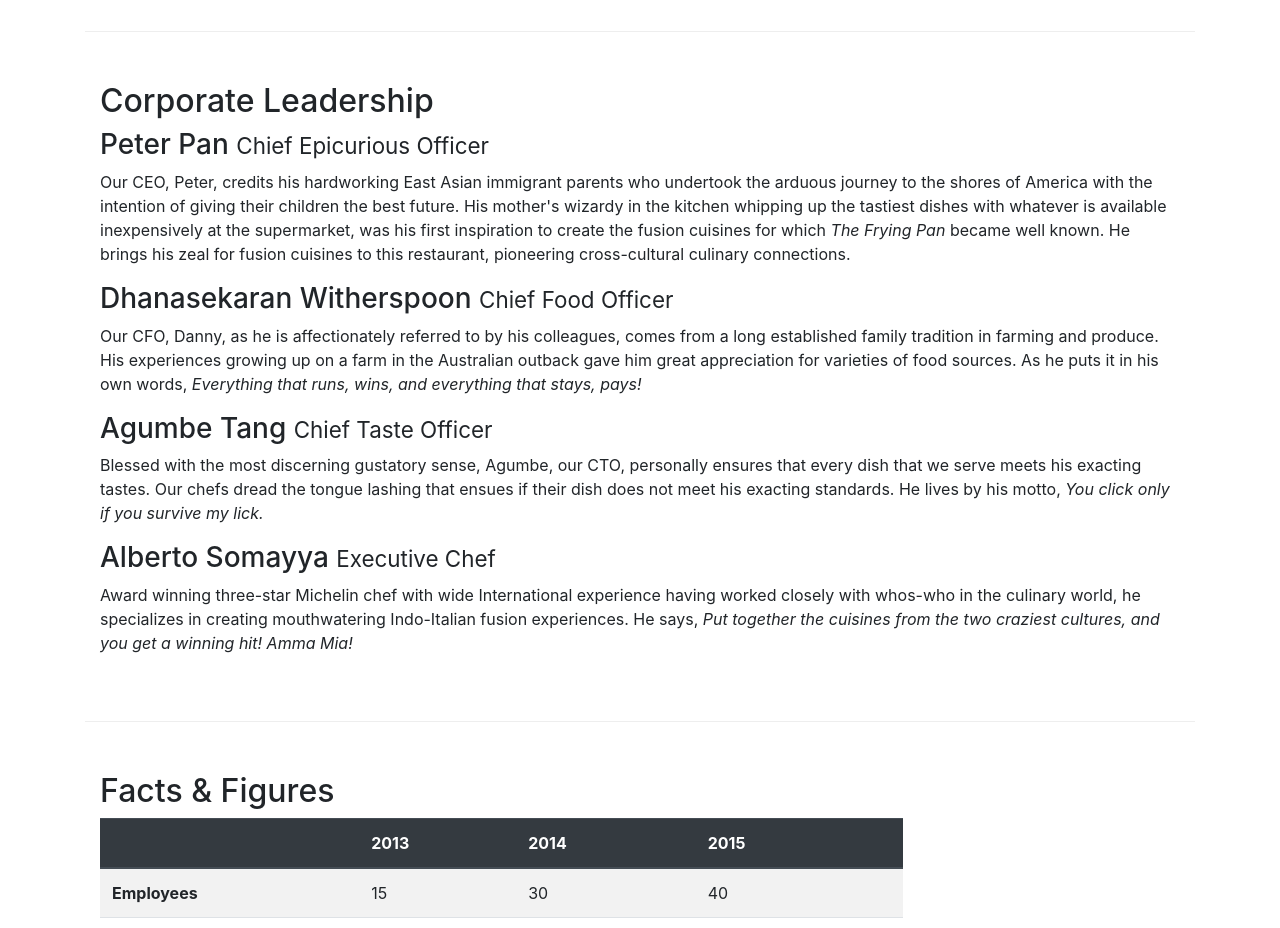
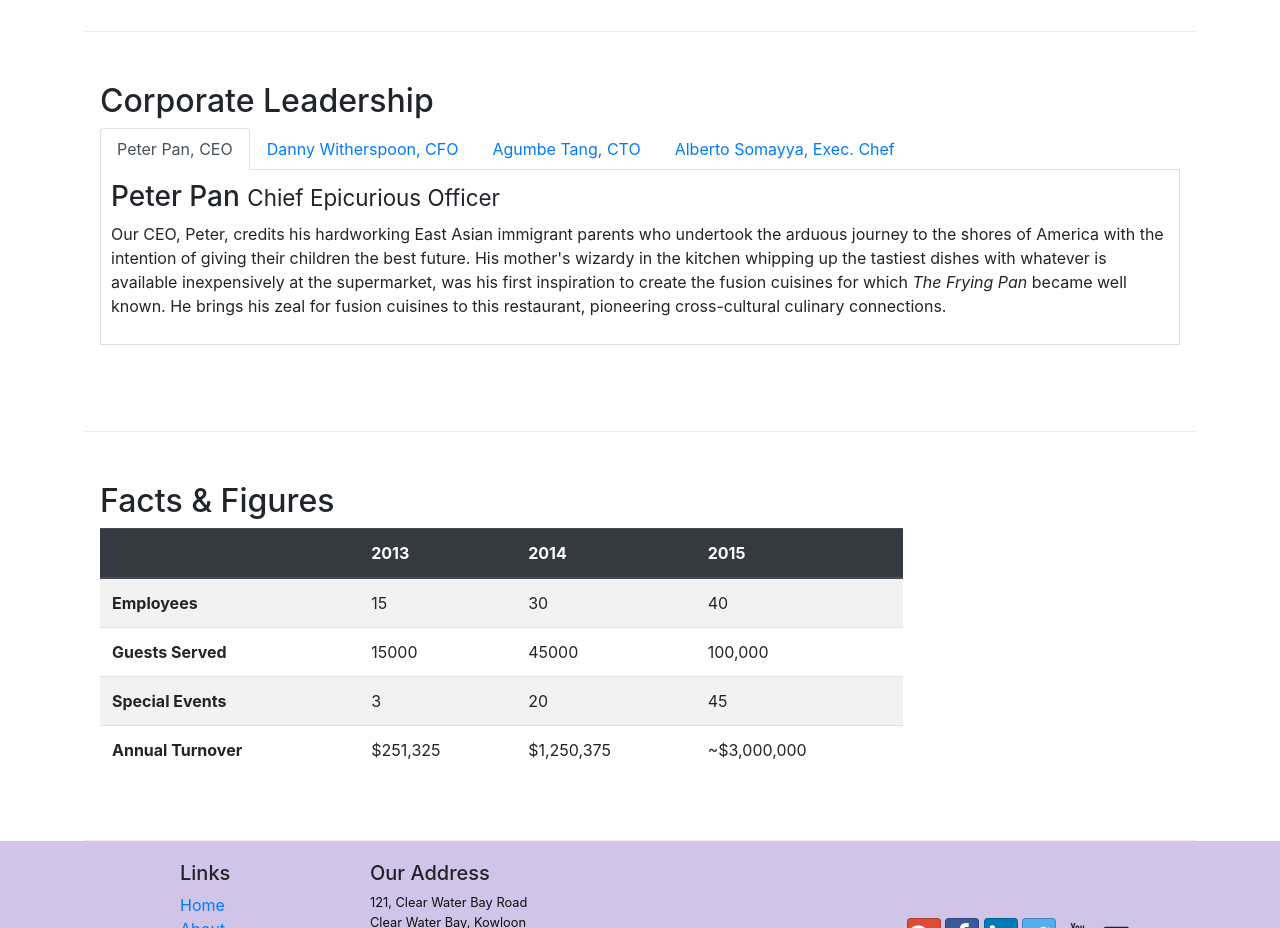
Before and after one commit to ShubhamBinary01/Front-End-Web-UI-Frameworks-and-Tools-Bootstrap-4, a website: page aboutus.html in a window 1280 px wide. Shown: the part 980-1908 px from the top of the page. Drawn offline with nearby package versions, Linux system fonts and the light colour scheme.

Commit message:
Nav Tabs

```diff
--- a/aboutus.html
+++ b/aboutus.html
@@ -102,14 +102,42 @@
         <div class="row row-content">
             <div class="col-12 col-sm-12">
                 <h2>Corporate Leadership</h2>
+                <ul class="nav nav-tabs">
+                    <li class="nav-item">
+                      <a class="nav-link active" href="#peter"
+                        role="tab" data-toggle="tab">Peter Pan, CEO</a>
+                    </li>
+                    <li class="nav-item">
+                      <a class="nav-link" href="#danny" role="tab"
+                        data-toggle="tab">Danny Witherspoon, CFO</a>
+                    </li>
+                    <li class="nav-item">
+                      <a class="nav-link" href="#agumbe"role="tab"
+                        data-toggle="tab">Agumbe Tang, CTO</a>
+                    </li>
+                    <li class="nav-item">
+                      <a class="nav-link" href="#alberto" role="tab"
+                        data-toggle="tab">Alberto Somayya, Exec. Chef</a>
+                    </li>
+                </ul>
+                <div class="tab-content">
+                    <div role="tabpanel" class="tab-pane fade show active" id="peter">
                         <h3>Peter Pan <small>Chief Epicurious Officer</small></h3>
                         <p class="d-none d-sm-block">Our CEO, Peter, credits his hardworking East Asian immigrant parents who undertook the arduous journey to the shores of America with the intention of giving their children the best future. His mother's wizardy in the kitchen whipping up the tastiest dishes with whatever is available inexpensively at the supermarket, was his first inspiration to create the fusion cuisines for which <em>The Frying Pan</em> became well known. He brings his zeal for fusion cuisines to this restaurant, pioneering cross-cultural culinary connections.</p>
+                    </div>
+                    <div role="tabpanel" class="tab-pane fade" id="danny">
                         <h3>Dhanasekaran Witherspoon <small>Chief Food Officer</small></h3>
                         <p class="d-none d-sm-block">Our CFO, Danny, as he is affectionately referred to by his colleagues, comes from a long established family tradition in farming and produce. His experiences growing up on a farm in the Australian outback gave him great appreciation for varieties of food sources. As he puts it in his own words, <em>Everything that runs, wins, and everything that stays, pays!</em></p>
+                    </div>
+                    <div role="tabpanel" class="tab-pane fade" id="agumbe">
                         <h3>Agumbe Tang <small>Chief Taste Officer</small></h3>
                         <p class="d-none d-sm-block">Blessed with the most discerning gustatory sense, Agumbe, our CTO, personally ensures that every dish that we serve meets his exacting tastes. Our chefs dread the tongue lashing that ensues if their dish does not meet his exacting standards. He lives by his motto, <em>You click only if you survive my lick.</em></p>
+                    </div>
+                    <div role="tabpanel" class="tab-pane fade" id="alberto">
                         <h3>Alberto Somayya <small>Executive Chef</small></h3>
                         <p class="d-none d-sm-block">Award winning three-star Michelin chef with wide International experience having worked closely with whos-who in the culinary world, he specializes in creating mouthwatering Indo-Italian fusion experiences. He says, <em>Put together the cuisines from the two craziest cultures, and you get a winning hit! Amma Mia!</em></p>
+                    </div>
+                </div>
             </div>
        </div>
        <div class="row row-content">
--- a/css/style.css
+++ b/css/style.css
@@ -37,3 +37,10 @@ body{
 .navbar-dark {
      background-color: #512DA8;
 }
+
+.tab-content {
+    border-left: 1px solid #ddd;
+    border-right: 1px solid #ddd;
+    border-bottom: 1px solid #ddd;
+    padding: 10px;
+}
--- a/index.html
+++ b/index.html
@@ -6,7 +6,7 @@
     <meta http-equiv="x-ua-compatible" content="ie=edge">
     <!-- Bootstrap CSS Files -->
     <title>Ristorante Con Fusion</title>
-    <link rel="stylesheet" href="node_modules/bootstrap/dist/css/bootstrap.min.css">
+    <link rel="stylesheet" href="node_modules\bootstrap\dist\css\bootstrap.min.css">
     <link rel="stylesheet" href="css/style.css">
     <link rel="stylesheet" href="node_modules/font-awesome/css/font-awesome.min.css">
     <link rel="stylesheet" href="node_modules/bootstrap-social/bootstrap-social.css">
```
Lines whose indentation alone changed are shown as unchanged.
